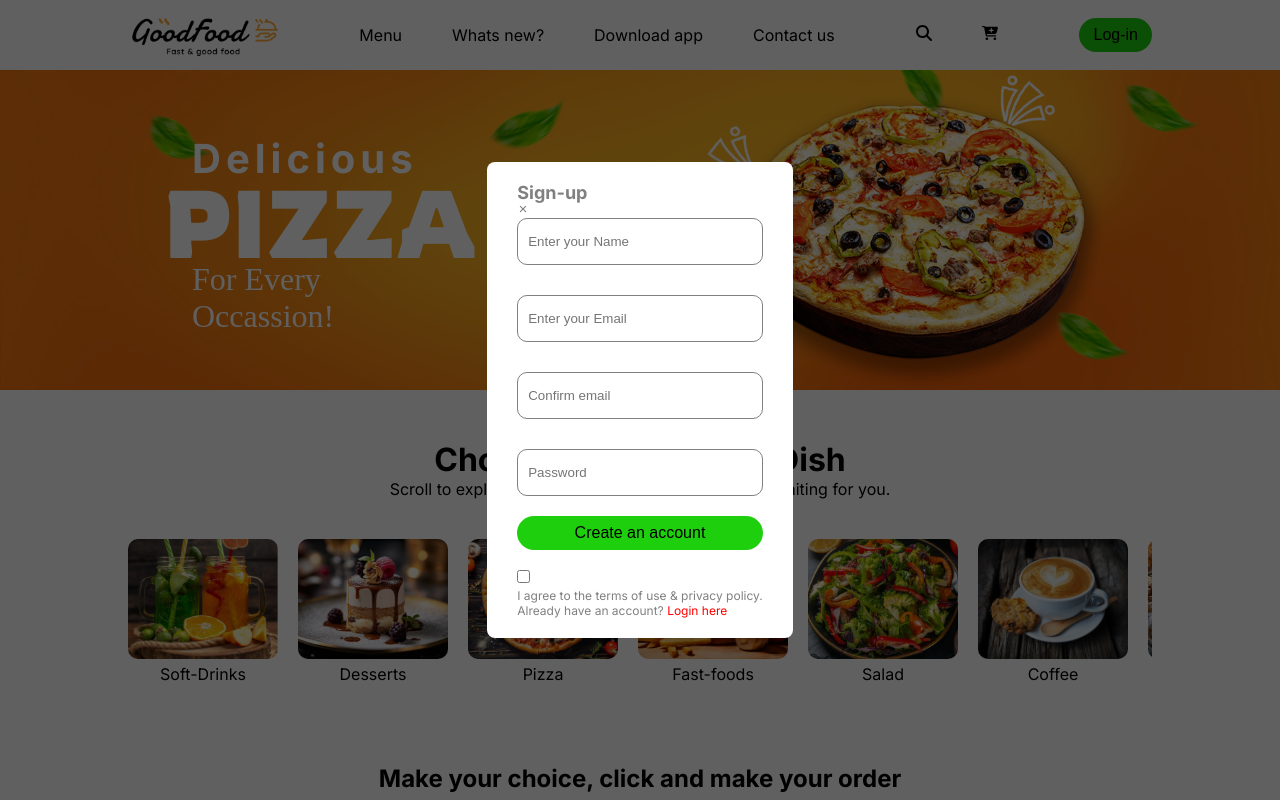
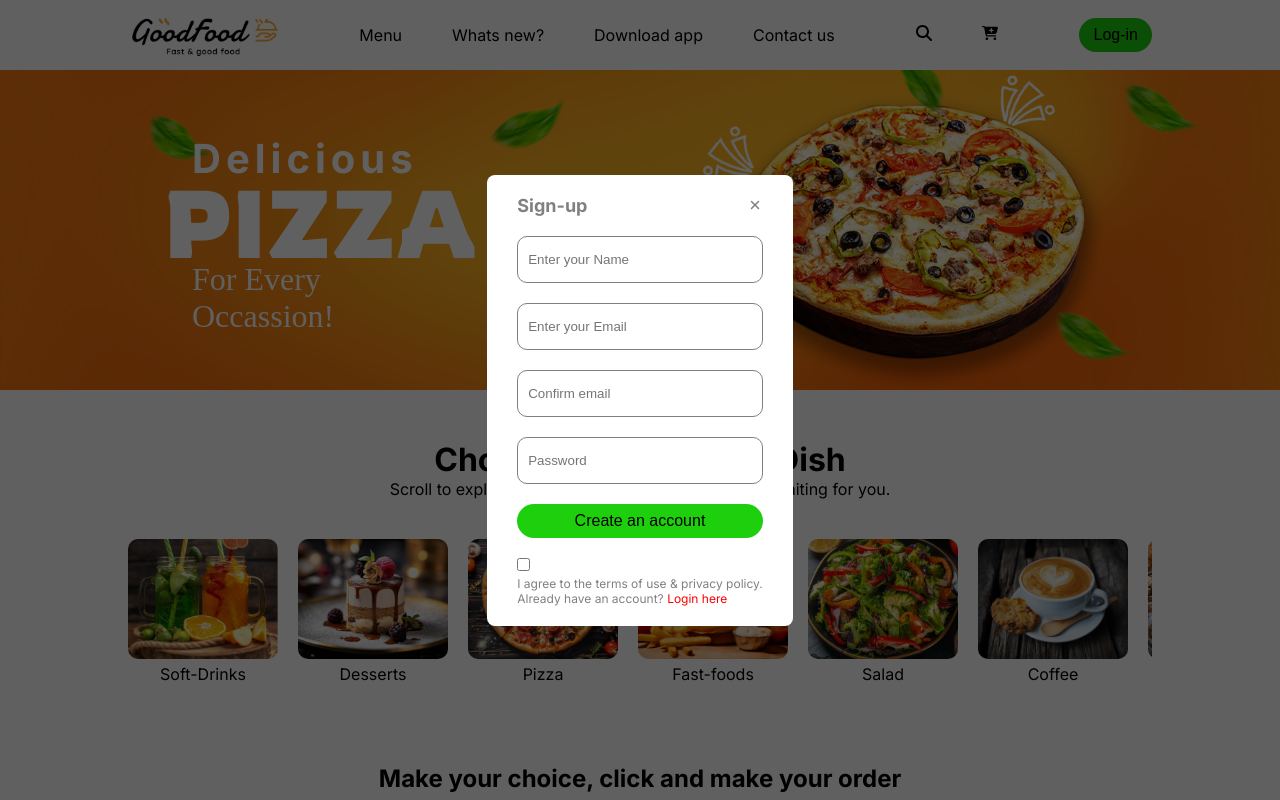
Before and after one commit to felixDev22/ecommerce, a React (Vite) app: page / in a window 1280 px wide. Both pictures are taken after a click on the button "Log-in". Shown: the top 800 px of the page. Built offline with nearby package versions, Linux system fonts and the light colour scheme; a web font is replaced by a local one.

Commit message:
Add styling for login input, reduce the gap

```diff
--- a/src/components/login/login.css
+++ b/src/components/login/login.css
@@ -14,17 +14,27 @@
   color: #808080;
   font-size: 12px;
   place-self: center;
-
   display: flex;
   flex-direction: column;
 }
+.login-title {
+  display: flex;
+  align-items: center;
+  justify-content: space-between;
+  margin-bottom: 20px;
+}
+
+.cross {
+  font-size: medium;
+}
+
 .login-input {
   display: flex;
   flex-direction: column;
-  gap: 30px;
+  gap: 20px;
 }
 .login-input input {
-  border: solid 1px  #808080;
+  border: solid 1px #808080;
   border-radius: 10px;
   padding: 15px 10px;
 }
```
